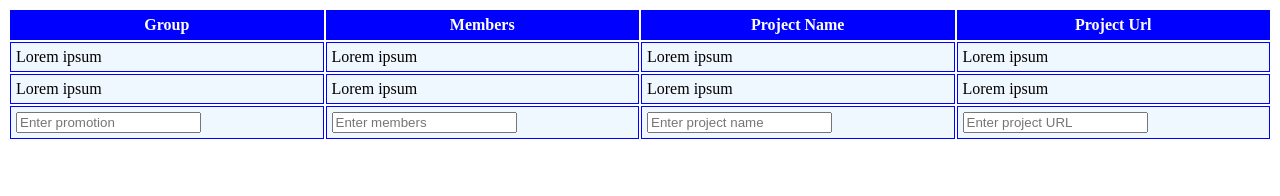
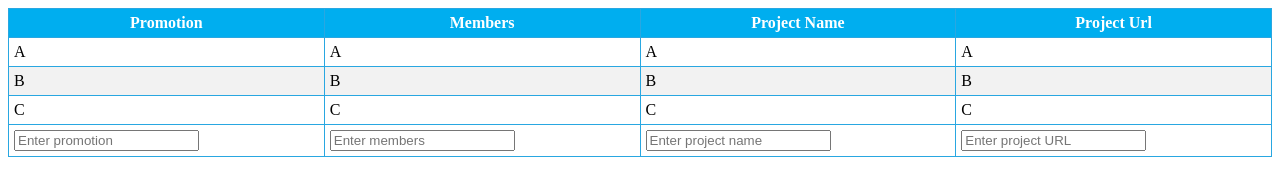
Before and after one commit to gratielau/teams-networking, a plain HTML site: page index.html in a window 1280 px wide. Drawn offline with Linux system fonts and the light colour scheme.

Commit message:
first table

```diff
--- a/index.css
+++ /dev/null
@@ -1,18 +0,0 @@
-table {
-  width: 100%;
-}
-
-table th,
-table td {
-  border: 1px solid blue;
-  padding: 5px;
-}
-
-table th {
-  background-color: blue;
-  color: white;
-}
-
-table td {
-  background-color: aliceblue;
-}
--- a/index.html
+++ b/index.html
@@ -5,13 +5,13 @@
     <meta http-equiv="X-UA-Compatible" content="IE=edge" />
     <meta name="viewport" content="width=<device-width>, initial-scale=1.0" />
     <title>Document</title>
-    <link rel="stylesheet" href="index.css" />
+    <link rel="stylesheet" href="style.css" />
   </head>
   <body>
-    <table>
+    <table id="list">
       <thead>
         <tr>
-          <th>Group</th>
+          <th>Promotion</th>
           <th>Members</th>
           <th>Project Name</th>
           <th>Project Url</th>
@@ -19,31 +19,57 @@
       </thead>
       <tbody>
         <tr>
-          <td>Lorem ipsum</td>
-          <td>Lorem ipsum</td>
-          <td>Lorem ipsum</td>
-          <td>Lorem ipsum</td>
+          <td>A</td>
+          <td>A</td>
+          <td>A</td>
+          <td>A</td>
         </tr>
         <tr>
-          <td>Lorem ipsum</td>
-          <td>Lorem ipsum</td>
-          <td>Lorem ipsum</td>
-          <td>Lorem ipsum</td>
+          <td>B</td>
+          <td>B</td>
+          <td>B</td>
+          <td>B</td>
+        </tr>
+        <tr>
+          <td>C</td>
+          <td>C</td>
+          <td>C</td>
+          <td>C</td>
         </tr>
       </tbody>
       <tfoot>
         <tr>
           <td>
-            <input type="text" name="" id="" placeholder="Enter promotion" />
+            <input
+              type="text"
+              name="promotion"
+              id="promotion"
+              placeholder="Enter promotion"
+            />
           </td>
           <td>
-            <input type="text" name="" id="" placeholder="Enter members" />
+            <input
+              type="text"
+              name="members"
+              id="members"
+              placeholder="Enter members"
+            />
           </td>
           <td>
-            <input type="text" name="" id="" placeholder="Enter project name" />
+            <input
+              type="text"
+              name="name"
+              id="name"
+              placeholder="Enter project name"
+            />
           </td>
           <td>
-            <input type="text" name="" id="" placeholder="Enter project URL" />
+            <input
+              type="text"
+              name="url"
+              id="url"
+              placeholder="Enter project URL"
+            />
           </td>
         </tr>
       </tfoot>
--- /dev/null
+++ b/style.css
@@ -0,0 +1,19 @@
+table {
+  width: 100%;
+  border-collapse: collapse;
+}
+
+table th,
+table td {
+  border: 1px solid #29a7e1;
+  padding: 5px;
+}
+
+table th {
+  background-color: #00aeef;
+  color: white;
+}
+
+table tr:nth-child(2) {
+  background-color: #f2f2f2;
+}
```
